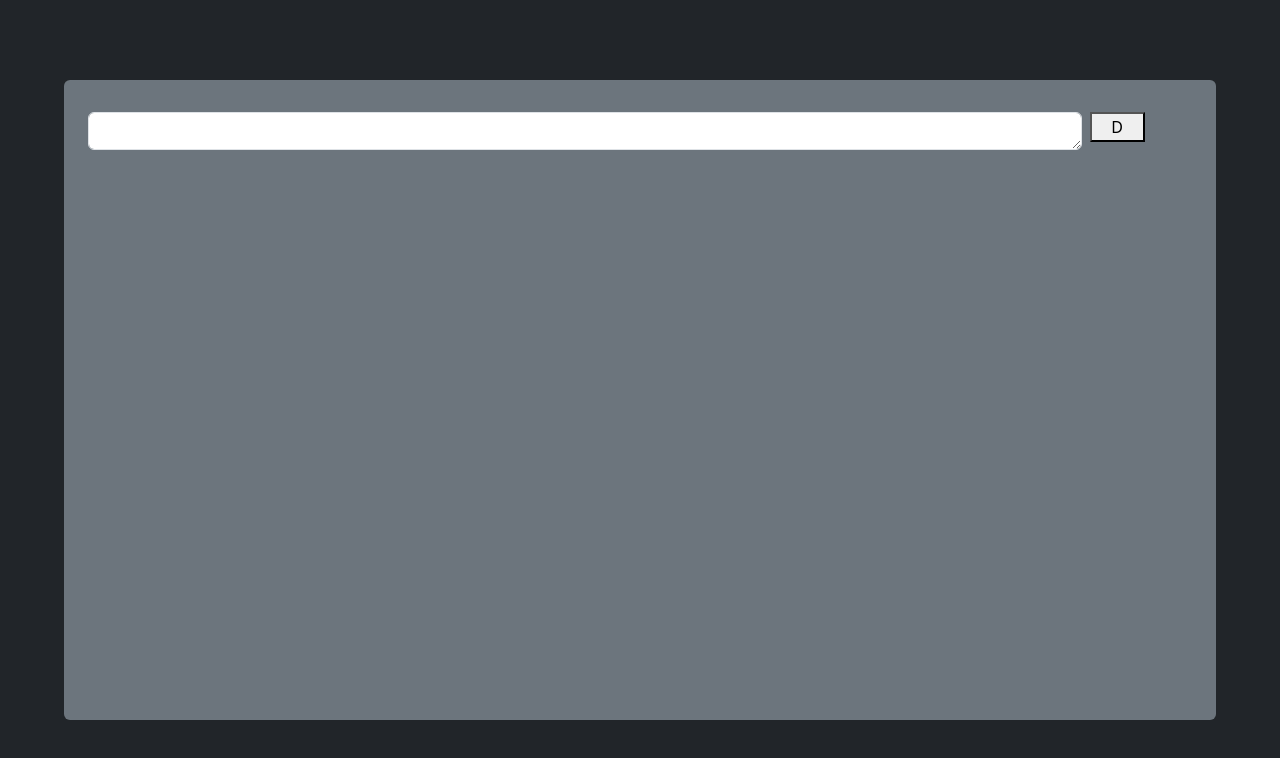
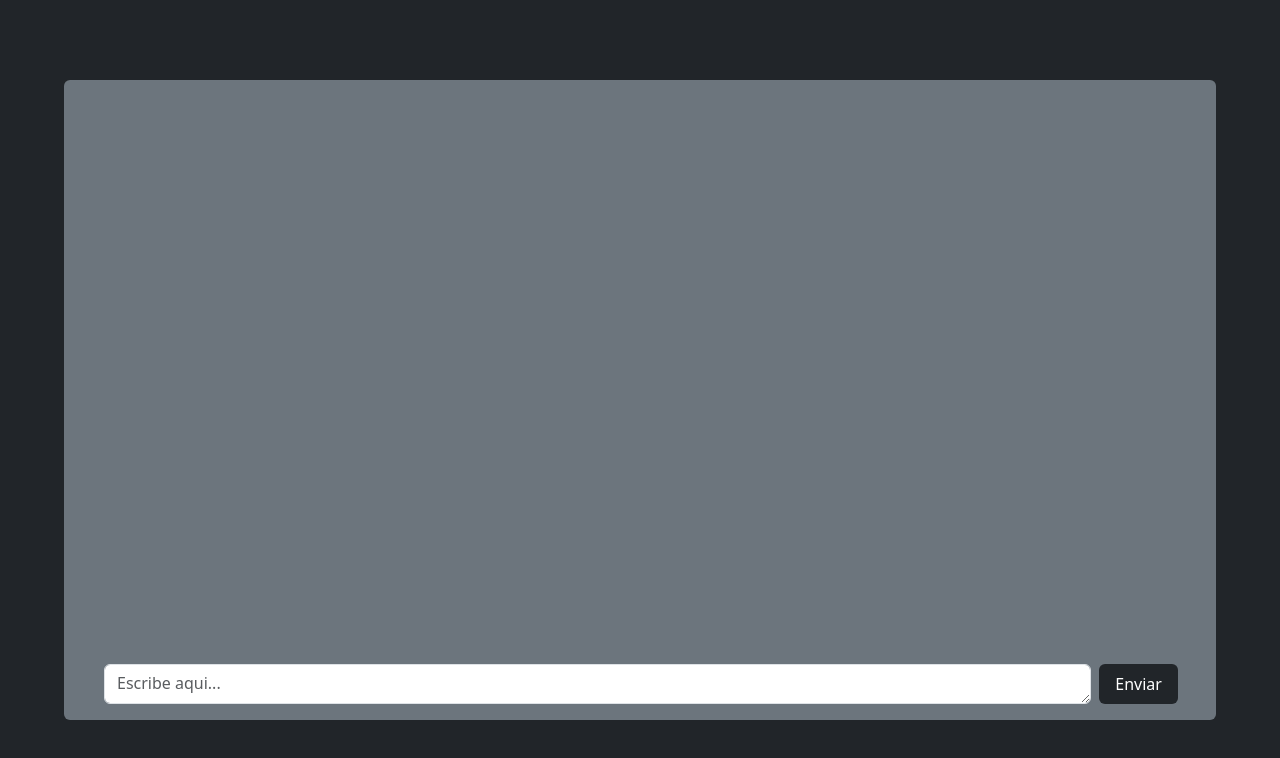
Before and after one commit to aiweekend2025/FrontEnd, a React (Vite) app in the folder MVP/: page /chat in a window 1280 px wide. Shown: the top 758 px of the page. Built offline with nearby package versions, Linux system fonts and the light colour scheme.

Commit message:
update avances

```diff
--- a/MVP/src/page/chat/chat.tsx
+++ b/MVP/src/page/chat/chat.tsx
@@ -1,11 +1,25 @@
 const Chat = () => {
   return (
     <div className="w-100 vh-100 bg-dark d-flex justify-content-center align-items-center">
-      <div className="bg-secondary text-white p-4 rounded" style={{width: "90%", height:"80%"}}>
-        <div></div>
-        <div className="d-flex">
-          <textarea className="form-control mt-2 " style={{width:"90%", height:"35px", maxHeight:"80px"}} placeholder=""/>
-          <button className="mt-2 ms-2" style={{width:"5%", height:"30px"}}> D </button>
+      <div className="bg-secondary text-white p-4 rounded position-relative" style={{ width: "90%", height: "80%" }}>
+        <div className="h-100 d-flex flex-column justify-content-between">
+          {/* Acalos mensajes */}
+          <div className="flex-grow-1"></div>
+
+          {/* Área de entrada de texto */}
+          <div className="d-flex align-items-start position-absolute bottom-0 p-3" style={{ width: "96%" }}>
+            <textarea
+              className="form-control"
+              style={{ height: "40px", maxHeight: "80px" }}
+              placeholder="Escribe aqui..."
+            />
+            <button
+              className="ms-2 rounded border border-0 bg-dark text-white px-3"
+              style={{ height: "40px" }}
+            >
+              Enviar
+            </button>
+          </div>
         </div>
       </div>
     </div>
```
